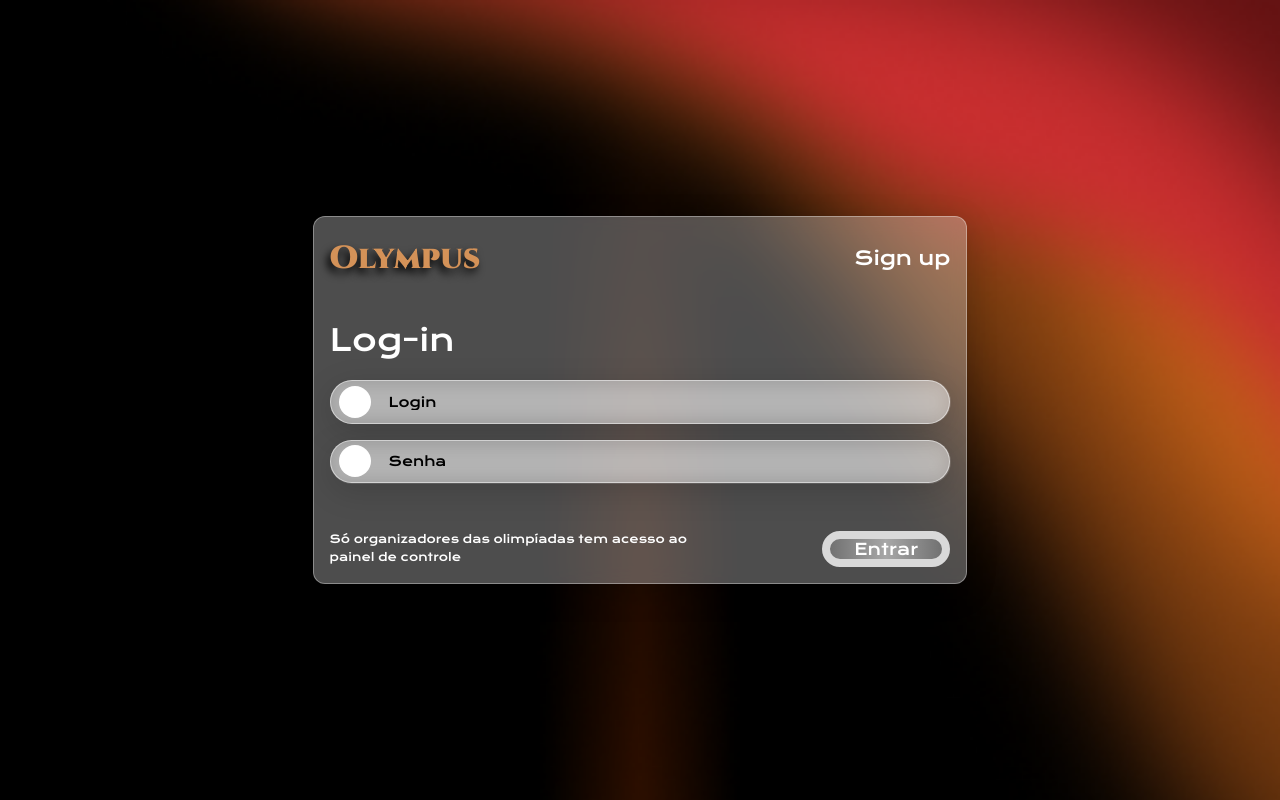
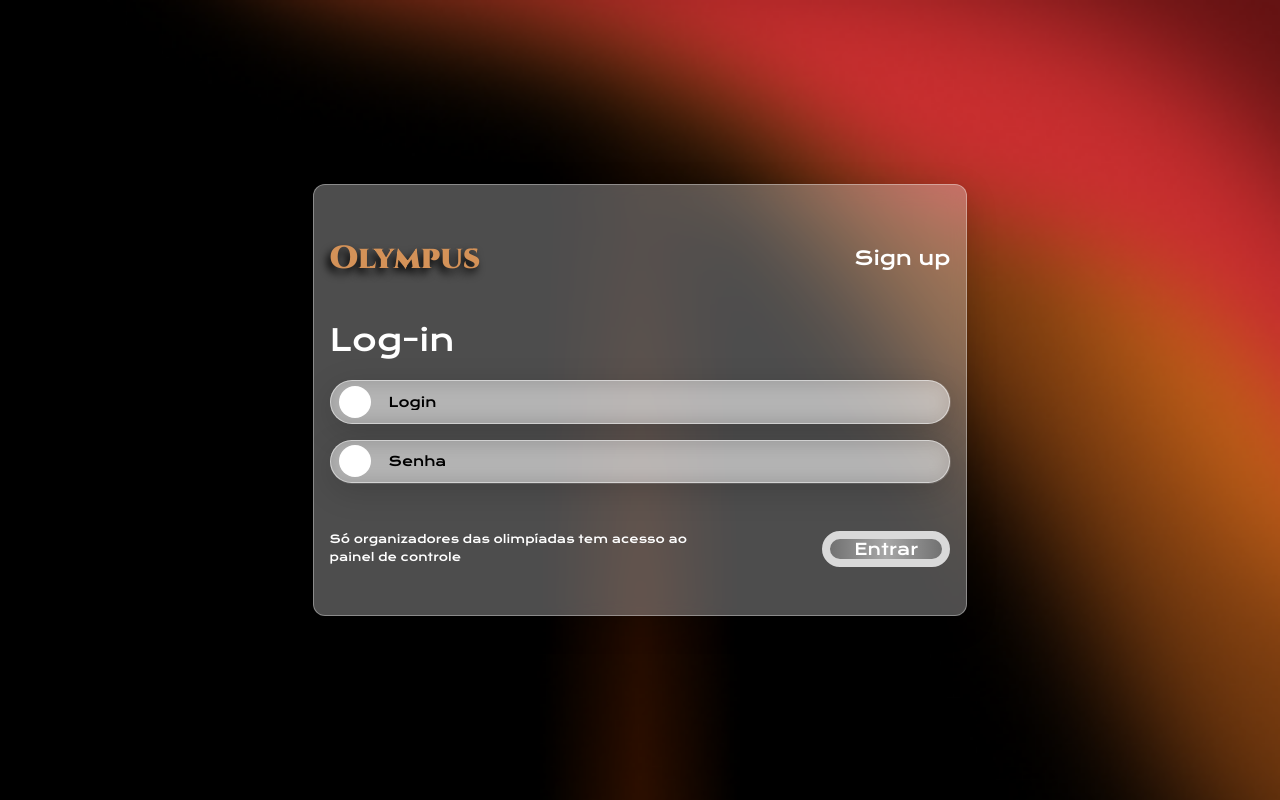
Before and after one commit to vilmarmichelsfilho/Olympus-Hackathon2K26, a Vue app: page / in a window 1280 px wide. Built offline with nearby package versions, Linux system fonts and the light colour scheme; some icons are missing; a web font is replaced by a local one.

Commit message:
Ajustes no estilo do botão e input de login, incluindo padding e margens

```diff
--- a/src/components/loginInput.vue
+++ b/src/components/loginInput.vue
@@ -35,7 +35,7 @@ function trocarVizu() {
 .icon {
     background: white;
     border-radius: 1000rem;
-    padding: 0.2rem;
+    padding: 0.25rem;
     margin-left: 0.3rem;
 }
 input {
@@ -53,6 +53,7 @@ input:focus {
 button {
     background: none;
     border: none;
+    margin-left: 19rem;
 }
 .botao {
   border: 1px solid rgba(255, 255, 255, 0.5);
--- a/src/views/LoginView.vue
+++ b/src/views/LoginView.vue
@@ -42,7 +42,7 @@ import loginButton from '@/components/loginButton.vue';
     -webkit-backdrop-filter: blur(10px);
     border-radius: 12px;
     box-shadow: 0 8px 32px 0 rgba(0, 0, 0, 0.15);
-    padding: 1rem 0;
+    padding: 3rem 0;
     max-width: 90%;
     display: flex;
     flex-direction: column;
```
